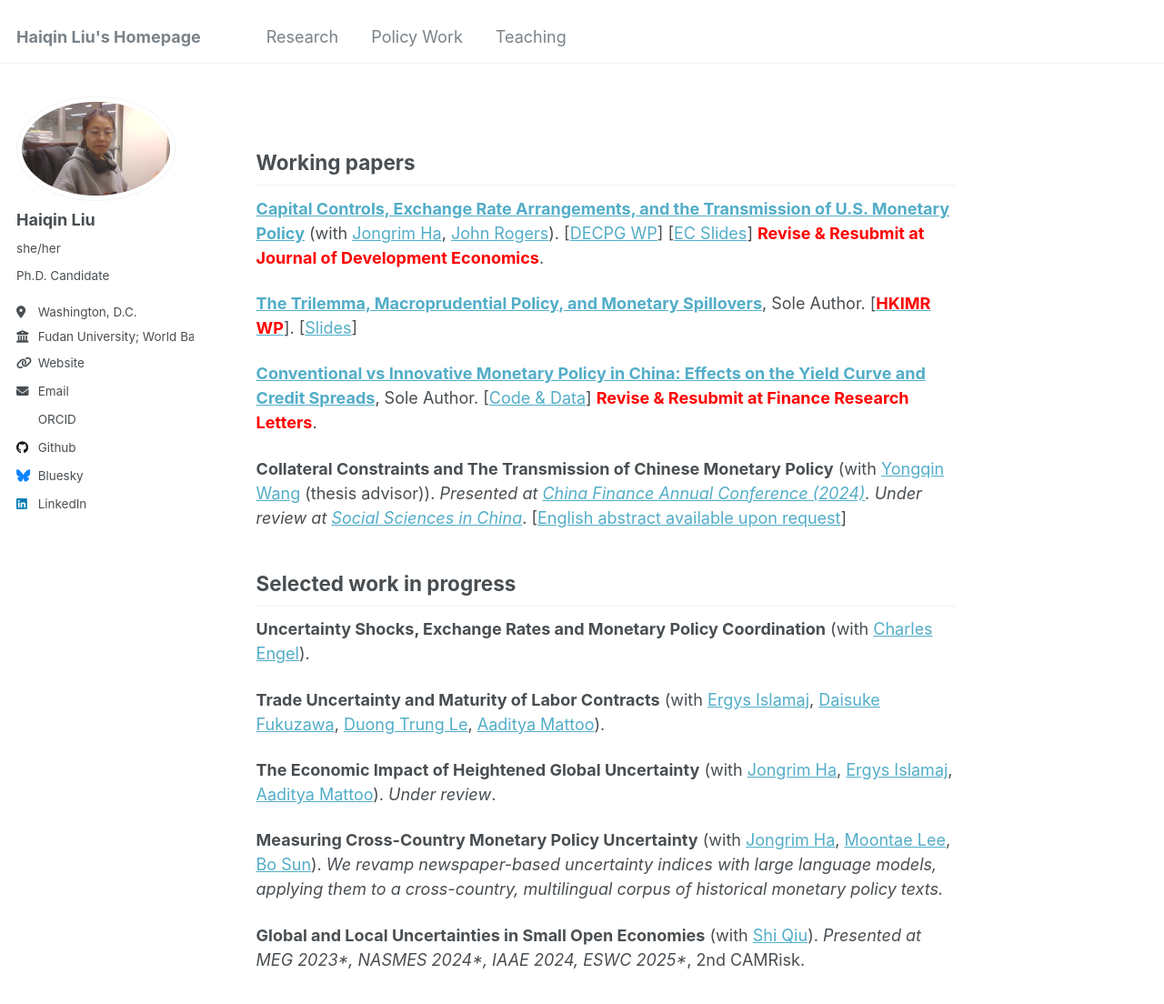
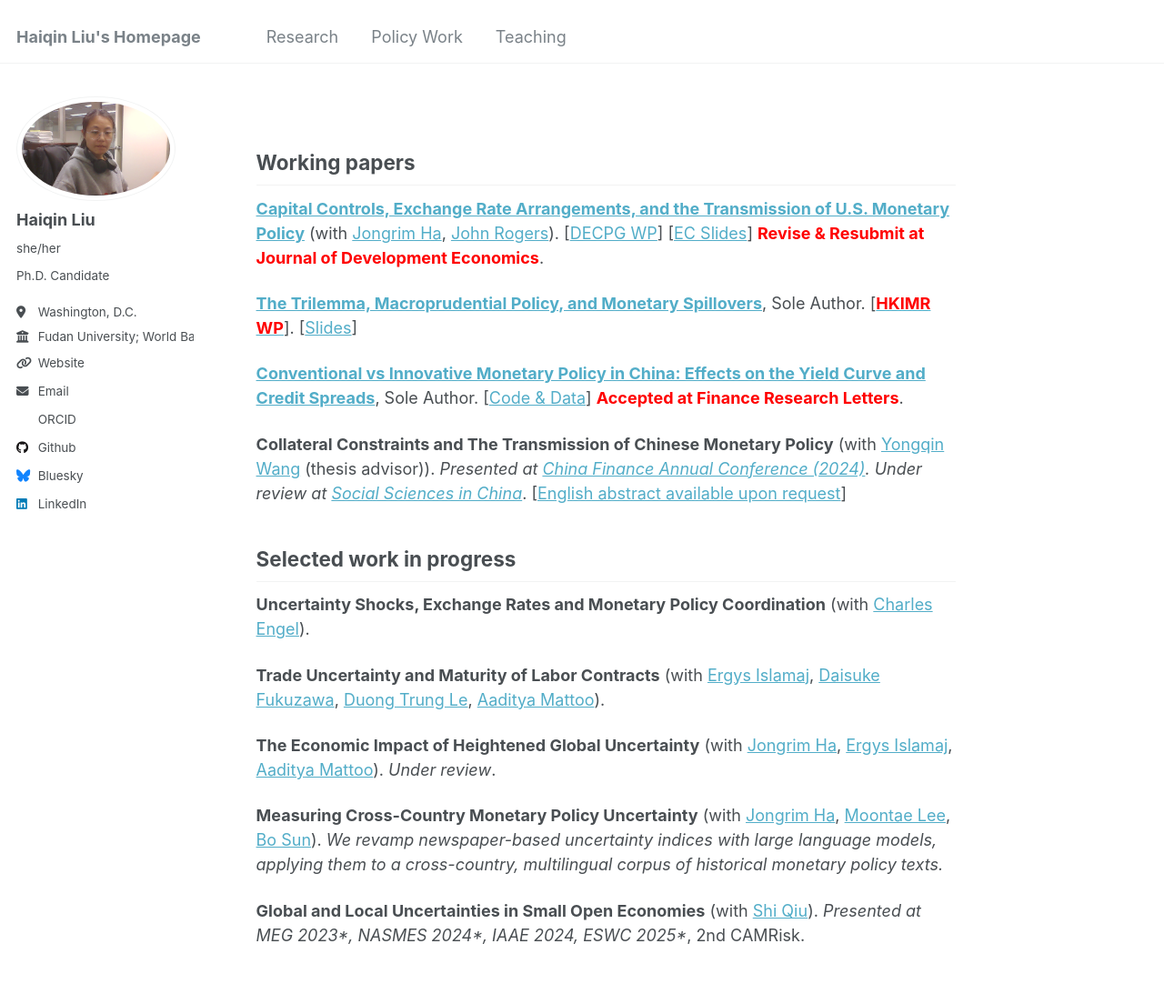
Before and after one commit to liuhaiqinFDU/liuhaiqinFDU.github.io, a Jekyll site: the page built from research.md, in a window 1280 px wide and 1281 px high. Shown: the top 1104 px of the window at 91% size. Built offline with Jekyll 4.4.1, drawn with Linux system fonts in a browser that asks for light colours; some web fonts are replaced.

Commit message:
Update research.md

```diff
--- a/research.md
+++ b/research.md
@@ -11,7 +11,7 @@ title: ""
 
 [**The Trilemma, Macroprudential Policy, and Monetary Spillovers**](https://papers.ssrn.com/sol3/papers.cfm?abstract_id=5538878), Sole Author. [**[<font color="red">HKIMR WP</font>](https://www.aof.org.hk/docs/default-source/hkimr/working-papers/2025/full-textb6d5838a-ca50-4e38-bd37-2a104a50b361.pdf?sfvrsn=43fe4540_1)**]. [[Slides](https://www.dropbox.com/scl/fi/syt73glashowatap0l2ax/JMP_Slides_EAPCE.pdf?rlkey=ok4rv6evq66lx307biadqruyn&st=4sd55cfa&dl=0)]
 
-[**Conventional vs Innovative Monetary Policy in China: Effects on the Yield Curve and Credit Spreads**](https://papers.ssrn.com/sol3/papers.cfm?abstract_id=6018296), Sole Author. [[Code & Data](https://dataverse.harvard.edu/dataset.xhtml?persistentId=doi:10.7910/DVN/1TVTXA)] **<font color="red">Revise & Resubmit at Finance Research Letters</font>**.
+[**Conventional vs Innovative Monetary Policy in China: Effects on the Yield Curve and Credit Spreads**](https://papers.ssrn.com/sol3/papers.cfm?abstract_id=6018296), Sole Author. [[Code & Data](https://dataverse.harvard.edu/dataset.xhtml?persistentId=doi:10.7910/DVN/1TVTXA)] **<font color="red">Accepted at Finance Research Letters</font>**.
 
 **Collateral Constraints and The Transmission of Chinese Monetary Policy** (with [Yongqin Wang](https://fisf.fudan.edu.cn/en_show-112-156.html) (thesis advisor)). *Presented at [China Finance Annual Conference (2024)](http://www.jryj.org.cn/CN/news/news104.shtml).* *Under review at [Social Sciences in China](https://en.wikipedia.org/wiki/Social_Sciences_in_China_(journal))*. [[English abstract available upon request]()]
 
```
